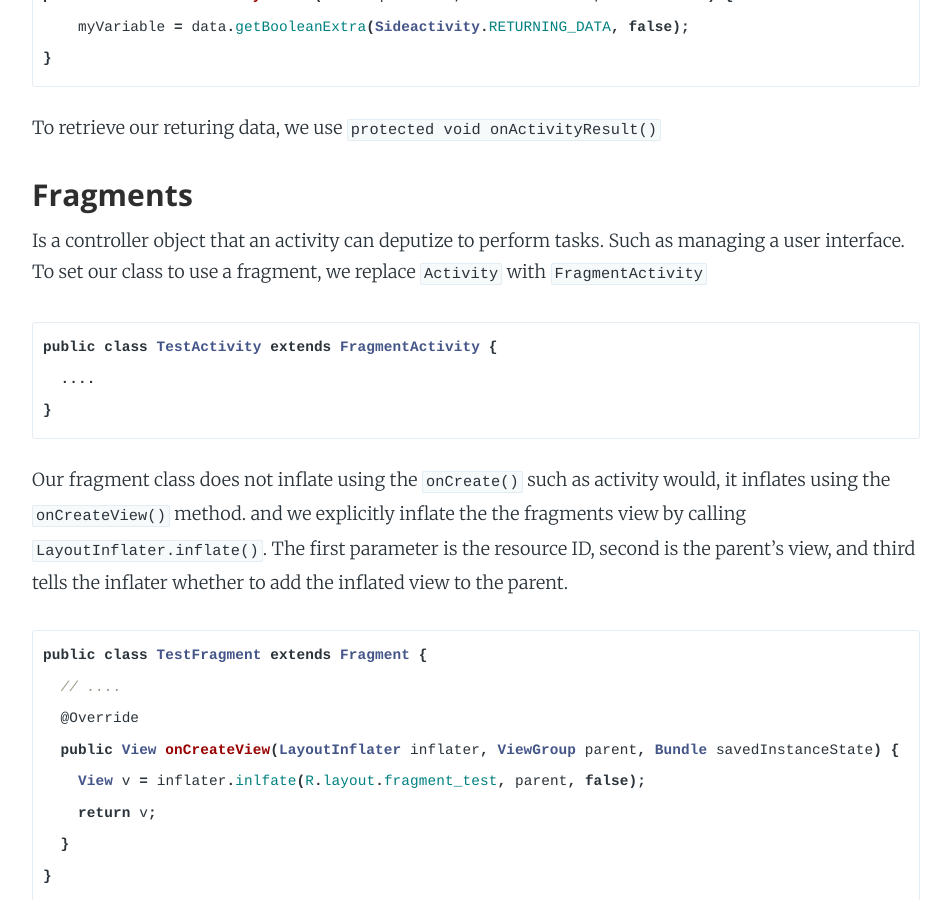
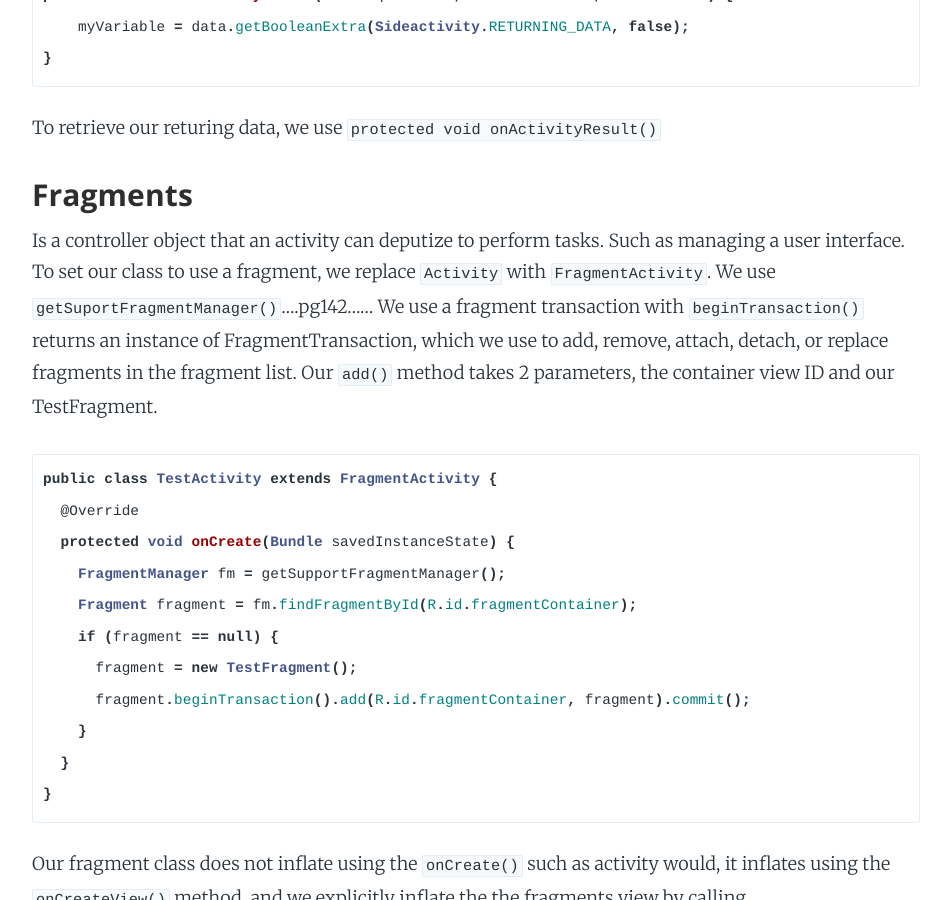
Before and after one commit to Carpk/ShawnKlein, a Jekyll site: the page built from _posts/2016-07-16-introduction-to-android.md, in a window 1280 px wide and 900 px high, scrolled down 3970 px. Shown: the whole window, without its empty margins (164-1115 px from the left). Built offline with Jekyll 4.4.1, drawn with Linux system fonts in a browser that asks for light colours; nearby versions of some CDN libraries; some web fonts are replaced; Markdown is read by kramdown in place of the engine named in the settings.

Commit message:
edit section regarding fragments, make connection between the .xml view and .java file

`````diff
--- a/_posts/2016-07-16-introduction-to-android.md
+++ b/_posts/2016-07-16-introduction-to-android.md
@@ -101,11 +101,19 @@ To retrieve our returing data, we use `protected void onActivityResult()`
 
 ### Fragments
 
-Is a controller object that an activity can deputize to perform tasks. Such as managing a user interface. To set our class to use a fragment, we replace `Activity` with `FragmentActivity`
+Is a controller object that an activity can deputize to perform tasks. Such as managing a user interface. To set our class to use a fragment, we replace `Activity` with `FragmentActivity`. We use `getSuportFragmentManager()`....pg142...... We use a fragment transaction with `beginTransaction()` returns an instance of FragmentTransaction, which we use to add, remove, attach, detach, or replace fragments in the fragment list. Our `add()` method takes 2 parameters, the container view ID and our TestFragment.
 
 ````java
 public class TestActivity extends FragmentActivity {
-  ....
+  @Override
+  protected void onCreate(Bundle savedInstanceState) {
+    FragmentManager fm = getSupportFragmentManager();
+    Fragment fragment = fm.findFragmentById(R.id.fragmentContainer);
+    if (fragment == null) {
+      fragment = new TestFragment();
+      fragment.beginTransaction().add(R.id.fragmentContainer, fragment).commit();
+    }
+  }
 }
 ````
 
`````
